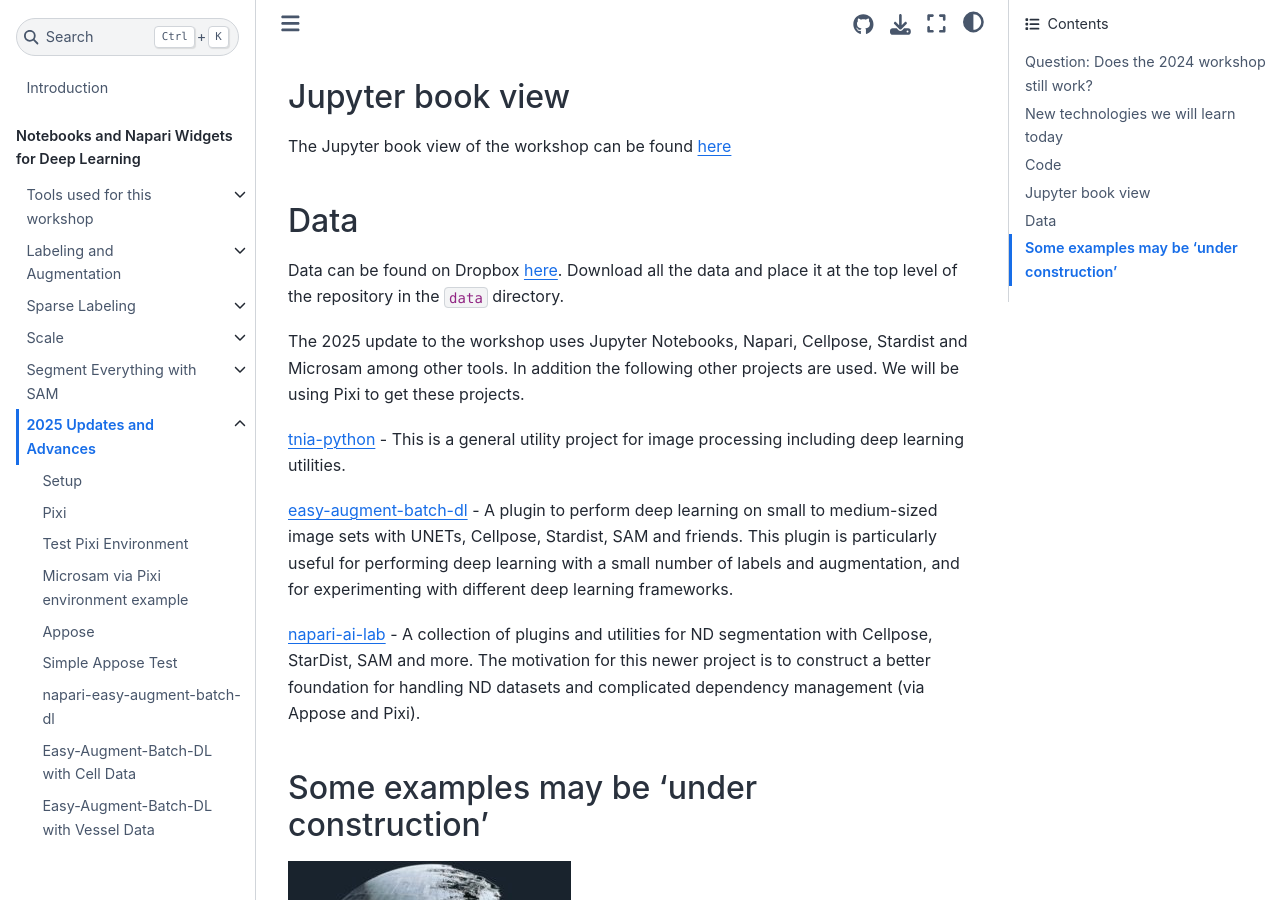
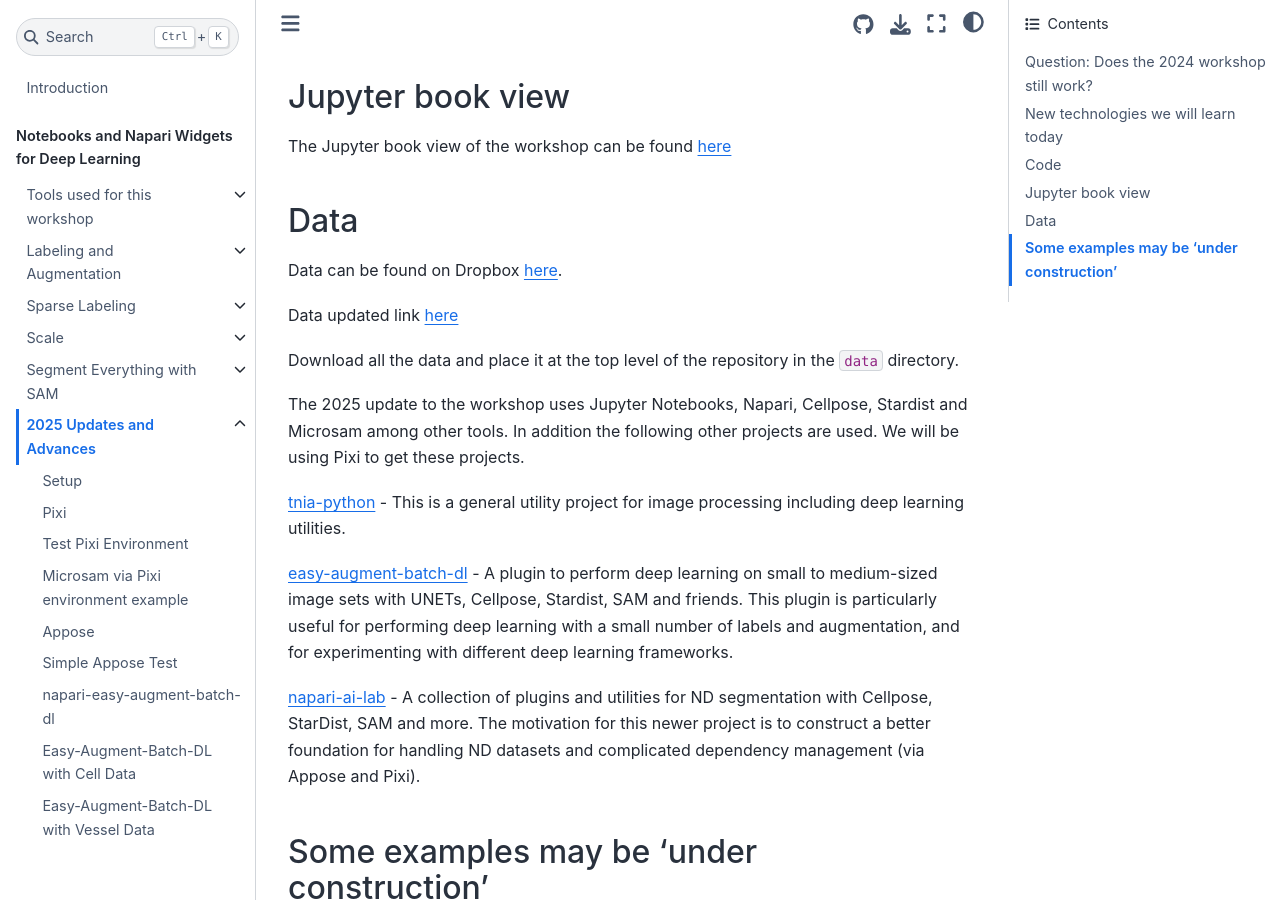
Before and after one commit to True-North-Intelligent-Algorithms/notebooks-and-napari-widgets-for-dl, a Jupyter Book: the page built from docs/2025_updates_and_advances/01_tools.md, in a window 1280 px wide and 900 px high, scrolled down 1717 px. Built offline with Jupyter Book 1.0.4 settings and Sphinx 7.4.7 and the Sphinx Book theme 1.1.4, drawn with Linux system fonts in a browser that asks for light colours; pages that are not in the unit, such as notebooks, are missing from menus.

Commit message:
Fix link

````diff
--- a/docs/2025_updates_and_advances/01_tools.md
+++ b/docs/2025_updates_and_advances/01_tools.md
@@ -47,7 +47,11 @@
 
 ### Data
 
-Data can be found on Dropbox [here](https://www.dropbox.com/scl/fo/4lvuwq8pbdx0ubba9ey85/AMz_dint2PkRASM1oFWx6uA?rlkey=4ibypc0u40ub702trdipzokir&st=g70qjhe6&dl=0). Download all the data and place it at the top level of the repository in the ```data``` directory.
+Data can be found on Dropbox [here](https://www.dropbox.com/scl/fo/4lvuwq8pbdx0ubba9ey85/AMz_dint2PkRASM1oFWx6uA?rlkey=4ibypc0u40ub702trdipzokir&st=g70qjhe6&dl=0).
+
+Data updated link [here](https://www.dropbox.com/scl/fo/4lvuwq8pbdx0ubba9ey85/AMz_dint2PkRASM1oFWx6uA?rlkey=98xfo7iln3zry3oil86dx6ca9&st=kx75zve4&dl=0)
+
+Download all the data and place it at the top level of the repository in the ```data``` directory.
 
 The 2025 update to the workshop uses Jupyter Notebooks, Napari, Cellpose, Stardist and Microsam among other tools.  In addition the following other projects are used.  We will be using Pixi to get these projects.
 
````
